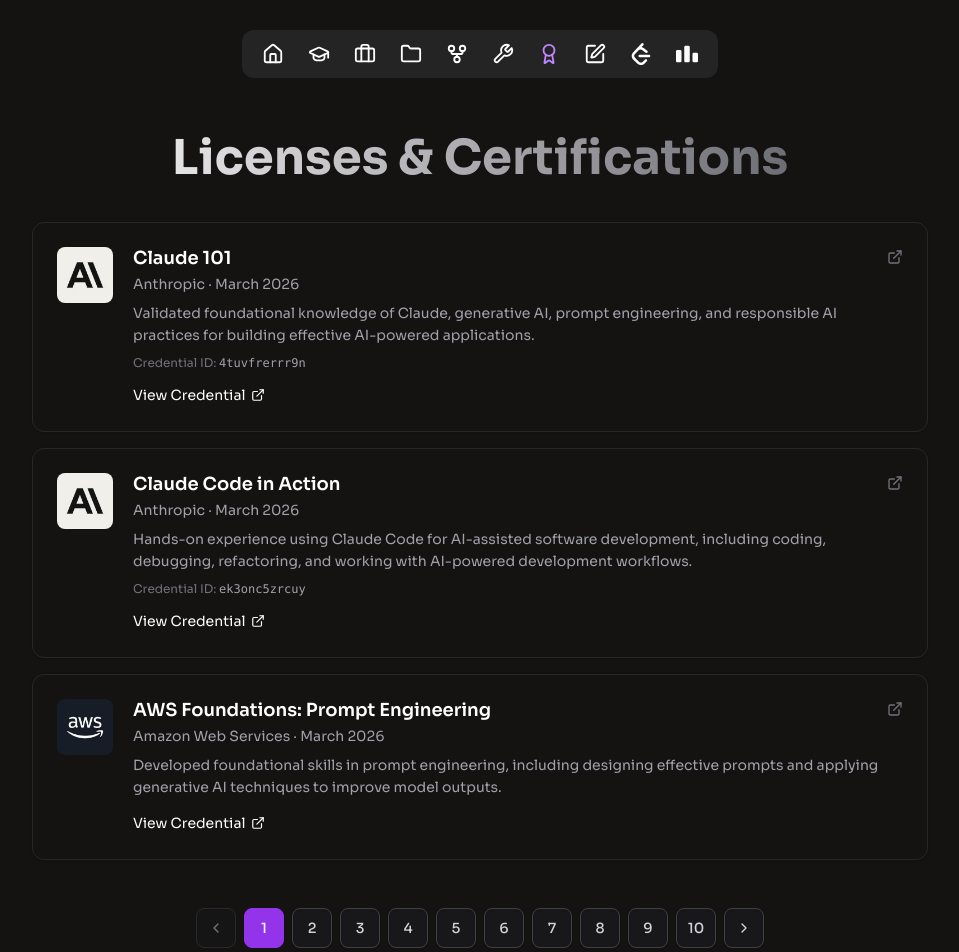
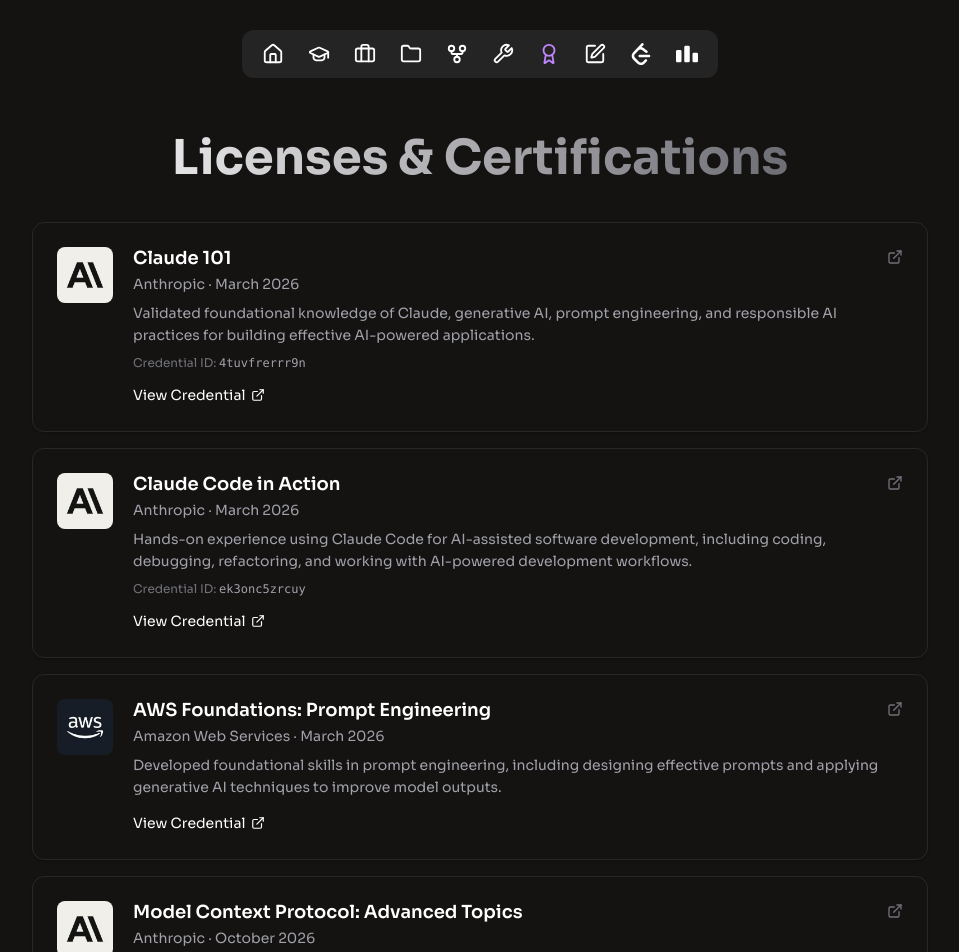
Before and after one commit to charlesakinnurun/charlesakinnurun, a Next.js app: page /certifications in a window 1280 px wide. Shown: the top 952 px of the page, without its empty margins (160-1119 px from the left). Built offline with nearby package versions, Linux system fonts and the light colour scheme.

Commit message:
fix(certification): changed again from 3 to 6

```diff
--- a/app/certifications/page.js
+++ b/app/certifications/page.js
@@ -5,7 +5,7 @@
 import CertificationCard from "@/components/CertificationCard";
 import Pagination from "@/components/Pagination";
 
-const CERTIFICATIONS_PER_PAGE = 3
+const CERTIFICATIONS_PER_PAGE = 6
 
 export default function Certifications() {
   const [currentPage, setCurrentPage] = useState(1)
```
